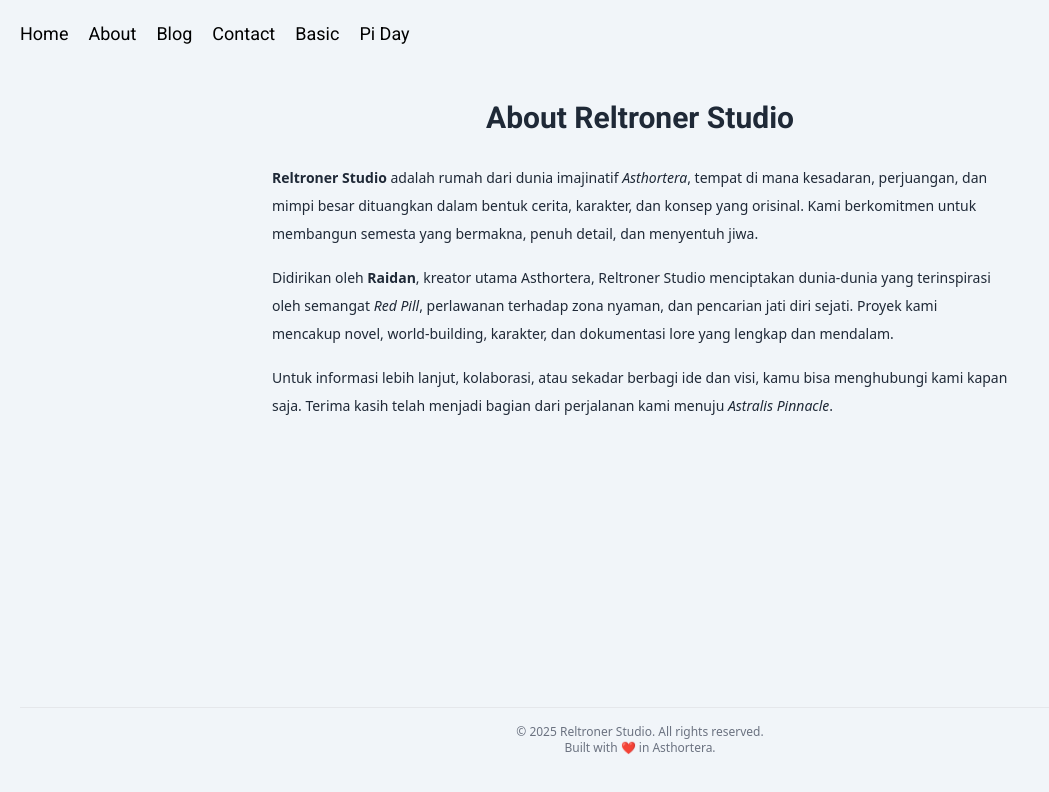
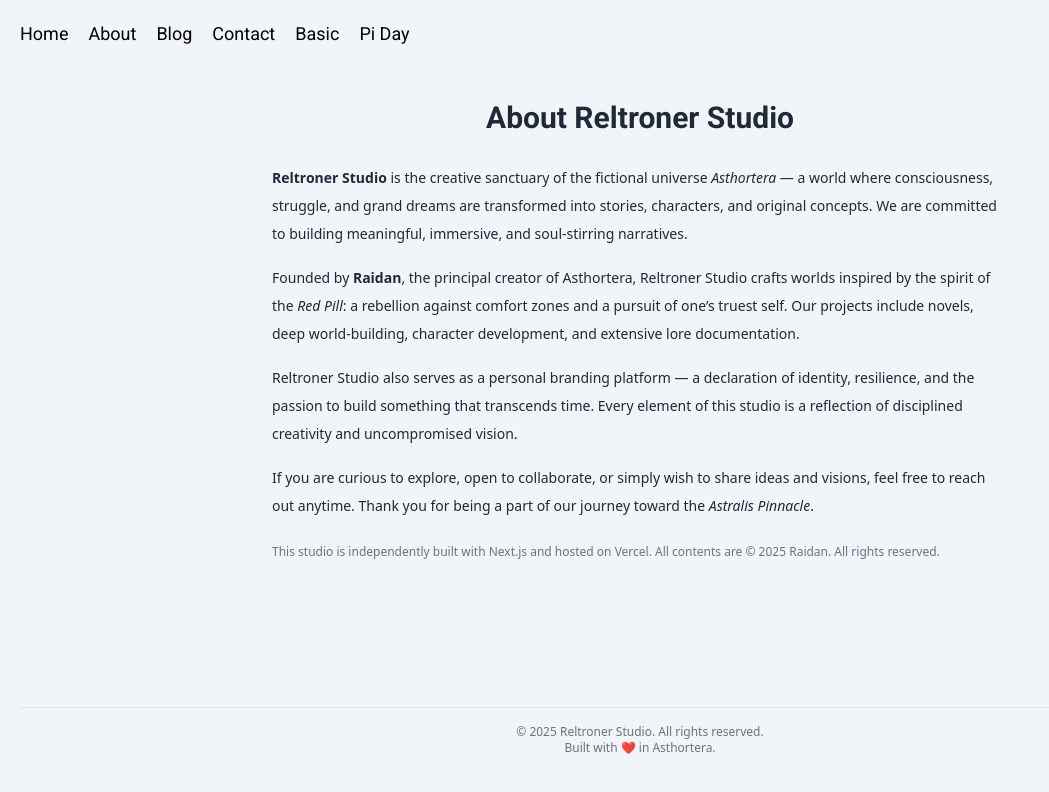
Before and after one commit to Reltroner/reltroner-studio, a Next.js app: page /about in a window 1280 px wide. Shown: the top 792 px of the page, without its empty margins (0-1049 px from the left). Built offline with nearby package versions, Linux system fonts and the light colour scheme.

Commit message:
about/page.jsx

```diff
--- a/app/about/page.jsx
+++ b/app/about/page.jsx
@@ -5,16 +5,23 @@ export default function About() {
         <div className="max-w-3xl mx-auto px-4 py-8 text-gray-800">
             <Heading>About Reltroner Studio</Heading>
             <p className="mt-4 text-sm leading-7">
-                <strong>Reltroner Studio</strong> adalah rumah dari dunia imajinatif <em>Asthortera</em>, tempat di mana kesadaran, perjuangan, dan mimpi besar dituangkan dalam bentuk cerita, karakter, dan konsep yang orisinal.
-                Kami berkomitmen untuk membangun semesta yang bermakna, penuh detail, dan menyentuh jiwa.
+                <strong>Reltroner Studio</strong> is the creative sanctuary of the fictional universe <em>Asthortera</em> — a world where consciousness, struggle, and grand dreams are transformed into stories, characters, and original concepts.
+                We are committed to building meaningful, immersive, and soul-stirring narratives.
             </p>
             <p className="mt-4 text-sm leading-7">
-                Didirikan oleh <strong>Raidan</strong>, kreator utama Asthortera, Reltroner Studio menciptakan dunia-dunia yang terinspirasi oleh semangat <em>Red Pill</em>, perlawanan terhadap zona nyaman, dan pencarian jati diri sejati.
-                Proyek kami mencakup novel, world-building, karakter, dan dokumentasi lore yang lengkap dan mendalam.
+                Founded by <strong>Raidan</strong>, the principal creator of Asthortera, Reltroner Studio crafts worlds inspired by the spirit of the <em>Red Pill</em>: a rebellion against comfort zones and a pursuit of one’s truest self.
+                Our projects include novels, deep world-building, character development, and extensive lore documentation.
             </p>
             <p className="mt-4 text-sm leading-7">
-                Untuk informasi lebih lanjut, kolaborasi, atau sekadar berbagi ide dan visi, kamu bisa menghubungi kami kapan saja.
-                Terima kasih telah menjadi bagian dari perjalanan kami menuju <em>Astralis Pinnacle</em>.
+                Reltroner Studio also serves as a personal branding platform — a declaration of identity, resilience, and the passion to build something that transcends time.
+                Every element of this studio is a reflection of disciplined creativity and uncompromised vision.
+            </p>
+            <p className="mt-4 text-sm leading-7">
+                If you are curious to explore, open to collaborate, or simply wish to share ideas and visions, feel free to reach out anytime.
+                Thank you for being a part of our journey toward the <em>Astralis Pinnacle</em>.
+            </p>
+            <p className="mt-6 text-xs text-gray-500">
+                This studio is independently built with Next.js and hosted on Vercel. All contents are © 2025 Raidan. All rights reserved.
             </p>
         </div>
     );
```
